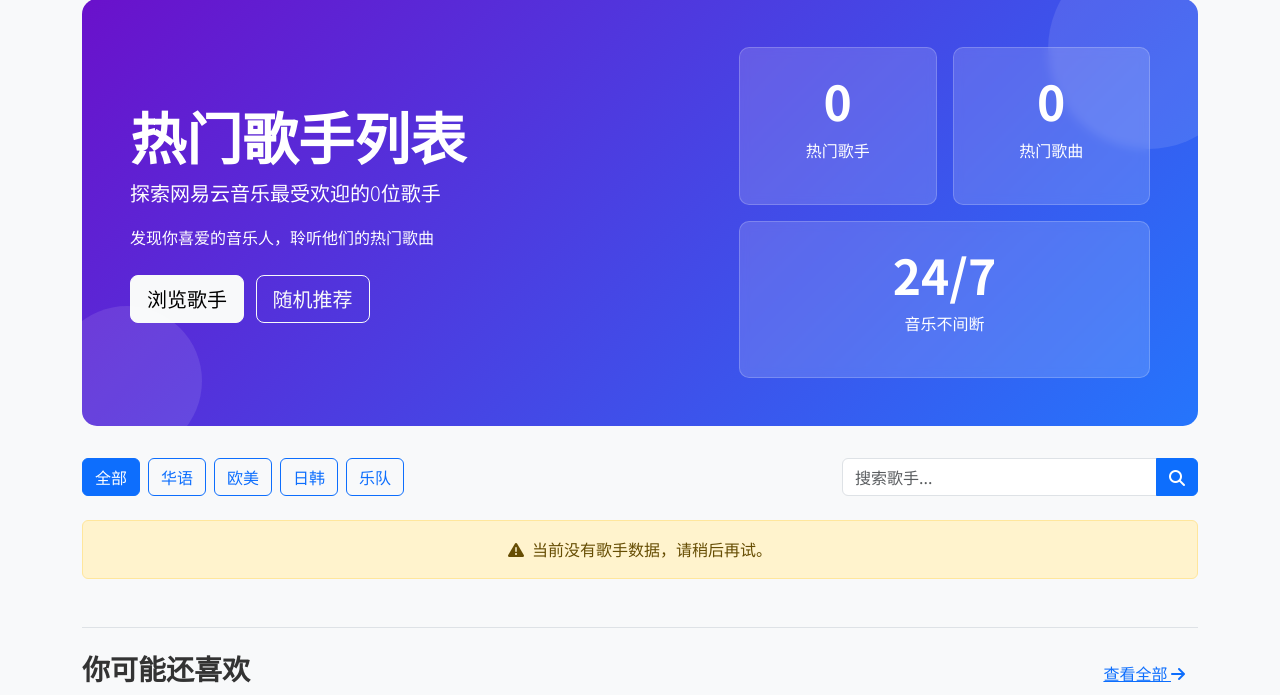
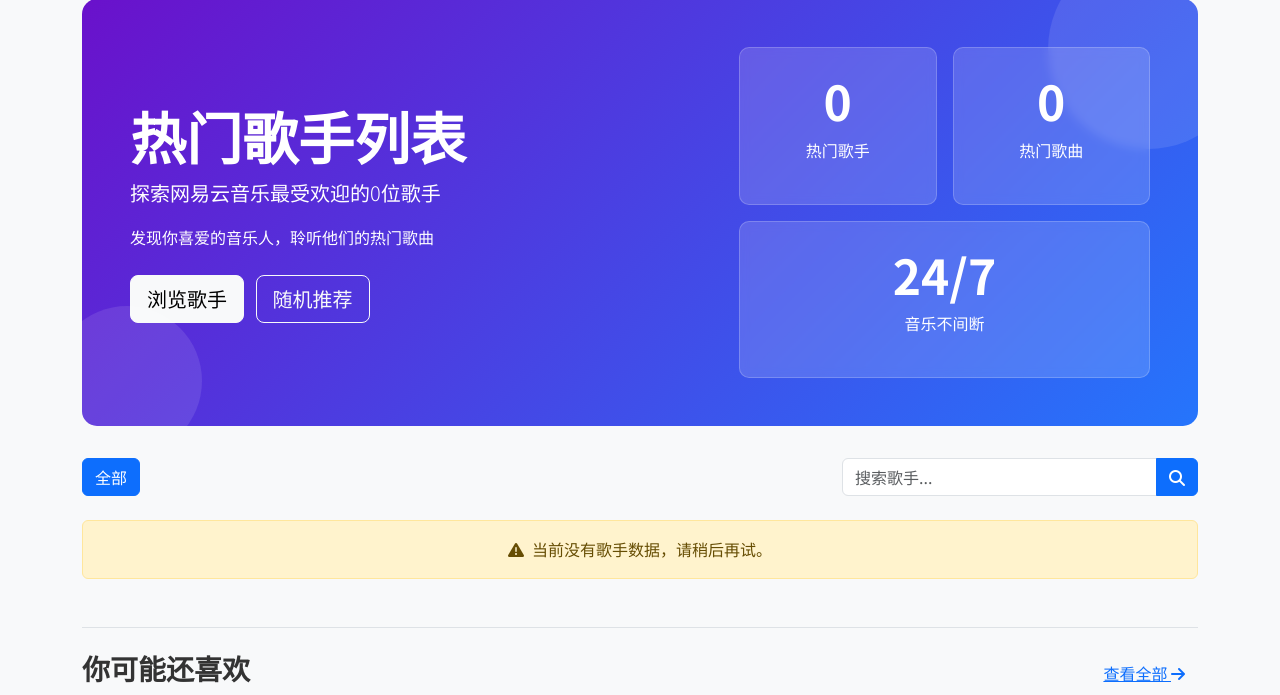
Before and after one commit to sujiiiiin/lalacloud, a Django app: page / in a window 1280 px wide. Shown: the part 127-822 px from the top of the page. Run offline with Django 5.2, Linux system fonts and the light colour scheme; data that the repository does not hold is empty.

Commit message:
delete category

```diff
--- a/templates/artists/list.html
+++ b/templates/artists/list.html
@@ -238,10 +238,6 @@
     <div class="col-md-8">
         <div class="d-flex flex-wrap gap-2">
             <button class="btn btn-outline-primary active">全部</button>
-            <button class="btn btn-outline-primary">华语</button>
-            <button class="btn btn-outline-primary">欧美</button>
-            <button class="btn btn-outline-primary">日韩</button>
-            <button class="btn btn-outline-primary">乐队</button>
         </div>
     </div>
     <div class="col-md-4 d-flex align-items-center justify-content-md-end">
--- a/templates/songs/list.html
+++ b/templates/songs/list.html
@@ -154,10 +154,6 @@
     <div class="col-md-8">
         <div class="d-flex flex-wrap gap-2">
             <button class="btn btn-outline-primary active">全部</button>
-            <button class="btn btn-outline-primary">流行</button>
-            <button class="btn btn-outline-primary">摇滚</button>
-            <button class="btn btn-outline-primary">民谣</button>
-            <button class="btn btn-outline-primary">电子</button>
         </div>
     </div>
     <div class="col-md-4 d-flex align-items-center justify-content-md-end">
```
